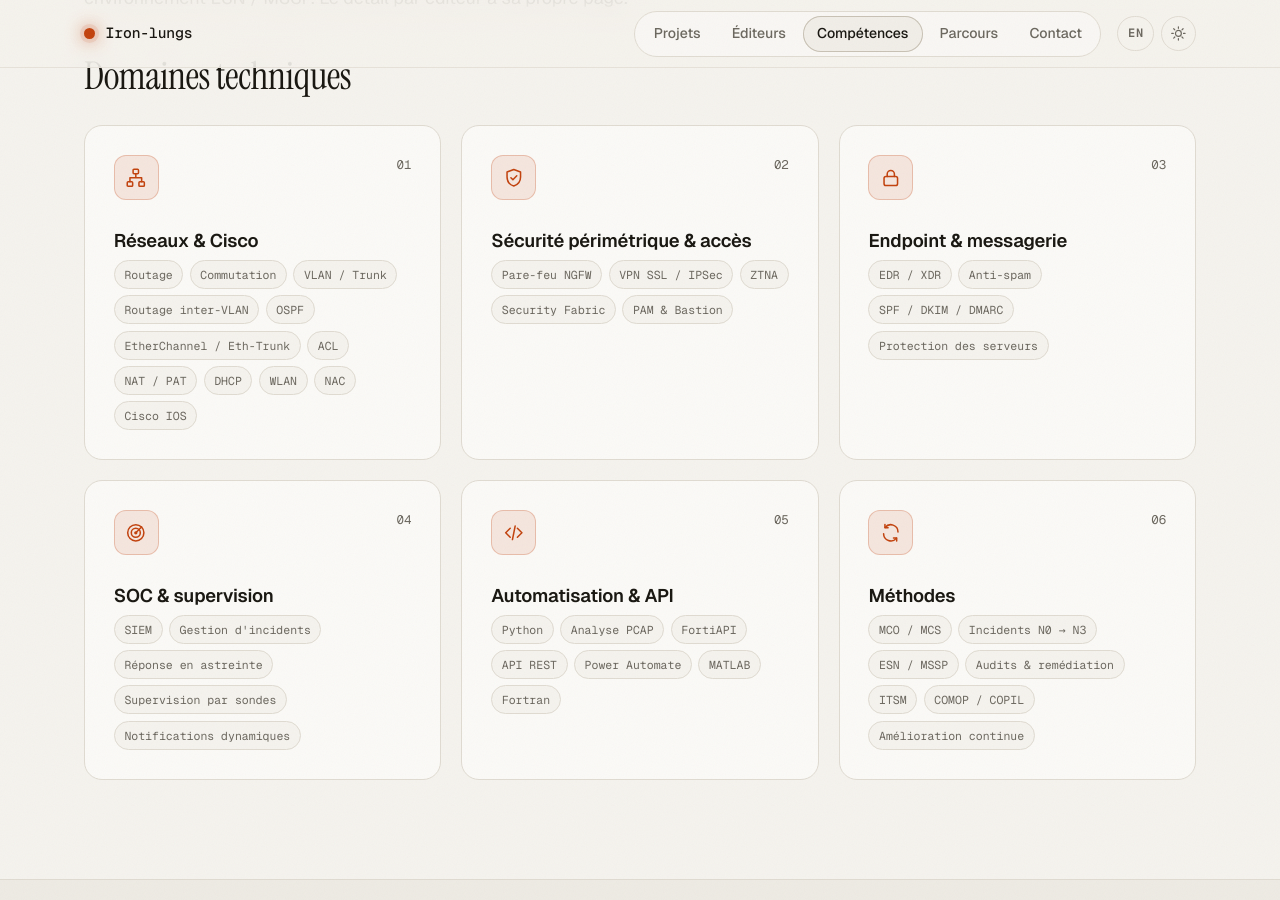
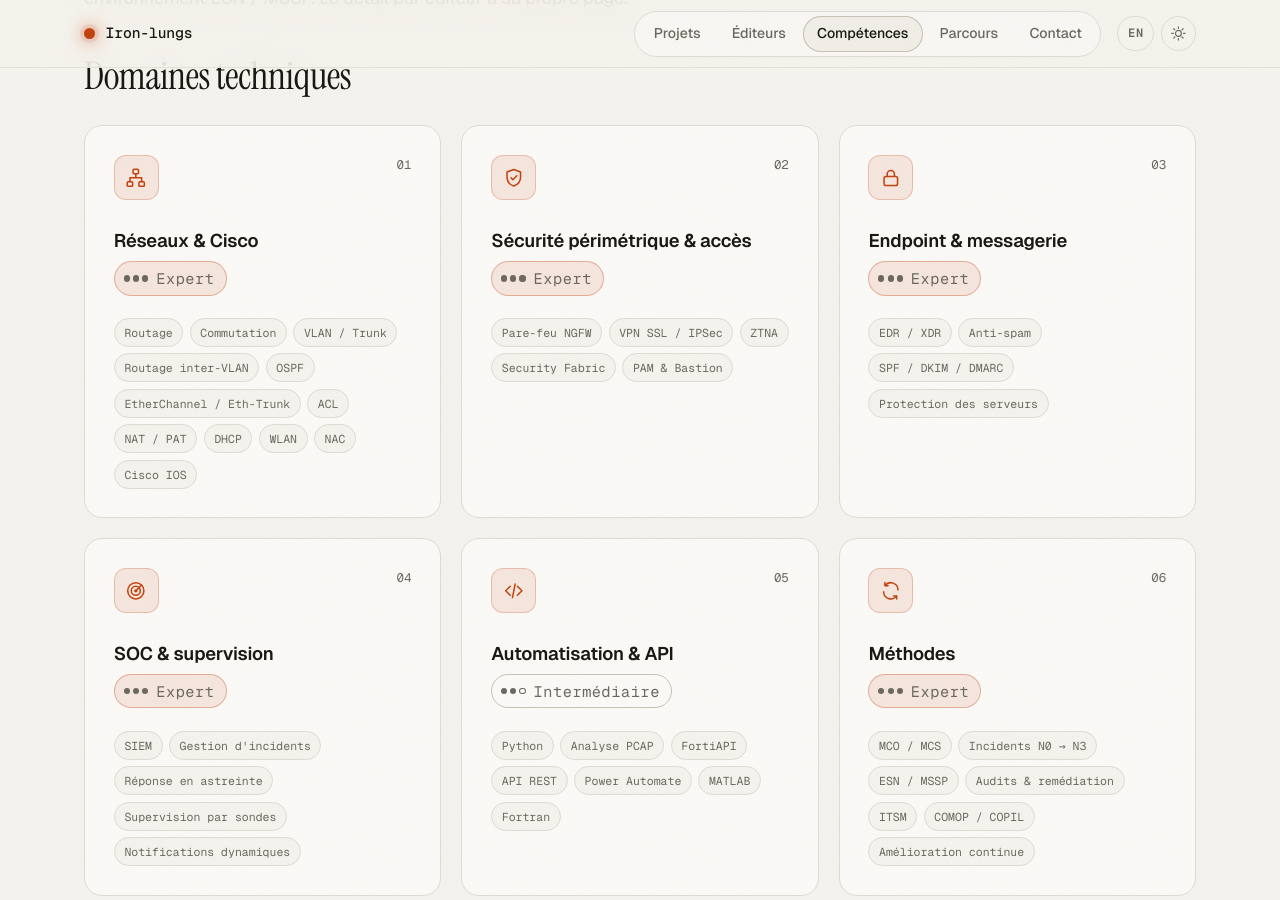
Before and after one commit to iron-lungs/iron-lungs.github.io, a Jekyll site: the page built from competences/index.md, in a window 1280 px wide and 900 px high, scrolled down 351 px. Built offline with Jekyll 4.4.1, drawn with Linux system fonts in a browser that asks for light colours.

Commit message:
Compétences : pastille de maîtrise par domaine
Co-Authored-By: Claude Opus 5.5 (1M context) <noreply@anthropic.com>

```diff
--- a/_data/i18n.yml
+++ b/_data/i18n.yml
@@ -89,6 +89,9 @@ fr:
     title: "Compétences"
     lead: "Domaines techniques et compétences transversales, tels que pratiqués en environnement ESN / MSSP. Le détail par éditeur a sa propre page."
     domains_title: "Domaines techniques"
+    levels:
+      expert: "Expert"
+      intermediate: "Intermédiaire"
     vendors_title: "Solutions éditeurs"
     vendors_lead: "Certifications, produits administrés et réalisations, éditeur par éditeur."
     soft_title: "Compétences transversales"
@@ -220,6 +223,9 @@ en:
     title: "Skills"
     lead: "Technical domains and soft skills, as practised at an MSP / MSSP. Vendor details have their own page."
     domains_title: "Technical domains"
+    levels:
+      expert: "Expert"
+      intermediate: "Intermediate"
     vendors_title: "Vendor solutions"
     vendors_lead: "Certifications, products run in production and achievements, vendor by vendor."
     soft_title: "Soft skills"
--- a/_layouts/skills.html
+++ b/_layouts/skills.html
@@ -18,6 +18,11 @@ layout: default
           <span class="meta">{{ forloop.index | prepend: '0' }}</span>
         </div>
         <h3>{{ d[page.lang].title }}</h3>
+        {% if d.level %}
+        <p class="level level-{{ d.level }}">
+          <span class="level-dots" aria-hidden="true"><i></i><i></i><i></i></span>{{ t.skills.levels[d.level] }}
+        </p>
+        {% endif %}
         <ul class="chips">
           {% for i in d[page.lang].items %}<li>{{ i }}</li>{% endfor %}
         </ul>
--- a/assets/css/site.css
+++ b/assets/css/site.css
@@ -374,6 +374,18 @@ ul { margin: 0; padding: 0; list-style: none; }
 }
 .service-icon .ic { width: 1.35rem; height: 1.35rem; }
 
+/* Pastille de maîtrise (domaines techniques) */
+.level {
+  display: inline-flex; align-items: center; gap: .5rem; margin: .1rem 0 1rem;
+  font-family: var(--mono); font-size: .7rem; letter-spacing: .04em; color: var(--accent);
+  border: 1px solid color-mix(in srgb, var(--accent) 35%, transparent);
+  background: var(--glow); border-radius: 999px; padding: .22rem .7rem .22rem .55rem;
+}
+.level-dots { display: inline-flex; gap: .2rem; }
+.level-dots i { width: .38rem; height: .38rem; border-radius: 50%; background: currentColor; }
+.level-intermediate { color: var(--text-dim); border-color: var(--border-hi); background: transparent; }
+.level-intermediate .level-dots i:last-child { background: transparent; box-shadow: 0 0 0 1px currentColor inset; }
+
 /* Méthode */
 .steps { list-style: none; margin: 0; padding: 0; display: grid; gap: 2rem 1.5rem; }
 @media (min-width: 640px) { .steps { grid-template-columns: repeat(2, 1fr); } }
```
Also changed, not shown: _data/skills.yml (+8 -1 lines).
